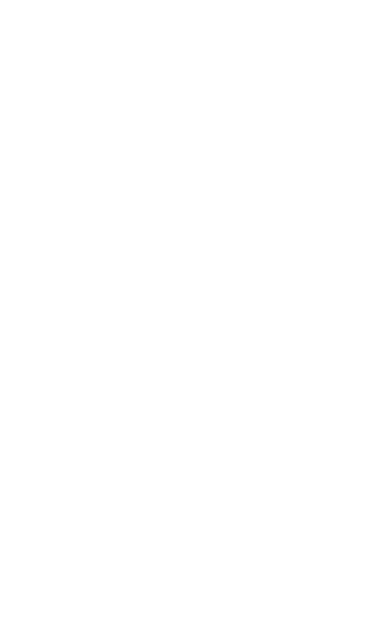
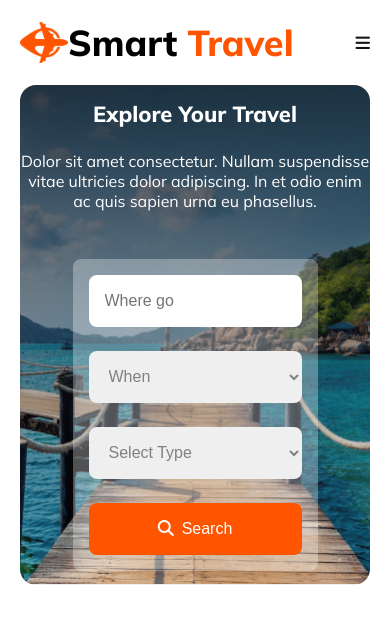
Before and after one commit to subas-roy/B9A2-Smart-Travel, a plain HTML site: page index.html in a window 390 px wide. Drawn offline with Linux system fonts and the light colour scheme.

Commit message:
added nav and banner section with responsive

```diff
--- a/index.html
+++ b/index.html
@@ -6,10 +6,49 @@
     <title>Smart Travel</title>
     <link rel="stylesheet" href="styles/style.css">
     <link rel="stylesheet" href="styles/responsive.css">
+    <link rel="stylesheet" href="https://cdnjs.cloudflare.com/ajax/libs/font-awesome/6.5.1/css/all.min.css" integrity="sha512-DTOQO9RWCH3ppGqcWaEA1BIZOC6xxalwEsw9c2QQeAIftl+Vegovlnee1c9QX4TctnWMn13TZye+giMm8e2LwA==" crossorigin="anonymous" referrerpolicy="no-referrer" />
   </head>
   <body>
-    <header></header>
-    <main></main>
+    <header class="header">
+      <!-- navbar section starts here -->
+      <nav class="header-section">
+        <div class="nav-container">
+            <img src="images/logo.png" alt="">
+            <p>Smart <span class="special">Travel</span></p>
+        </div>
+        <div class="items-container">
+            <a href="">Home</a>
+            <a href="">Packages</a>
+            <a href="">Testimonial</a>
+            <a href="">Blog</a>
+            <a href="">Contact</a>
+            <span class="bars"><i class="fa-solid fa-bars"></i></span>
+        </div>
+      </nav>
+      <!-- navbar section ends here -->
+    </header>
+    <main>
+      <!-- banner section starts here -->
+      <section class="banner-section">
+        <div class="banner-container">
+          <div class="banner-text">
+            <h1>Explore Your Travel</h1>
+            <p>Dolor sit amet consectetur. Nullam suspendisse vitae ultricies dolor adipiscing. In et odio enim ac quis sapien urna eu phasellus.</p>
+          </div>
+          <div class="banner-form">
+            <input type="text" placeholder="Where go">
+            <select name="" id="">
+              <option value="">When</option>
+            </select>
+            <select name="" id="">
+              <option value="">Select Type</option>
+            </select>
+            <button><span style="margin-right: 8px;"><i class="fa-solid fa-magnifying-glass"></i></span>Search</button>
+          </div>
+        </div>
+      </section>
+      <!-- banner section ends here -->
+    </main>
     <footer></footer>
   </body>
 </html>
--- a/styles/responsive.css
+++ b/styles/responsive.css
@@ -0,0 +1,47 @@
+@media screen and (min-width: 992px) {
+  .header-section {
+    margin: 52px auto;
+  }
+  .items-container {
+    display: flex;
+    justify-content: space-between;
+    align-items: center;
+  }
+}
+@media screen and (max-width: 600px) {
+  .header-section,
+  .banner-section {
+    margin: 20px;
+  }
+  .items-container a {
+    display: none;
+  }
+  .bars {
+    display: block;
+  }
+  .bars fa-bars {
+    font-size: 16.5px;
+  }
+  .items-container {
+    justify-content: end;
+  }
+  .banner-form {
+    width: 70%;
+    flex-direction: column;
+  }
+  .banner-text {
+    width: 100%
+  }
+  .banner-form input, select, button {
+    width: 100%;
+  }
+  .banner-text h1 {
+    font-size: 1.37rem;
+  }
+  .nav-container {
+    width: 90%;
+  }
+  .items-container {
+    width: 10%;
+  }
+}
--- a/styles/style.css
+++ b/styles/style.css
@@ -0,0 +1,105 @@
+@import url('https://fonts.googleapis.com/css2?family=Inter:wght@100..900&family=Mulish:ital,wght@0,200..1000;1,200..1000&display=swap');
+
+* {
+  margin: 0;
+  padding: 0;
+  box-sizing: border-box;
+}
+body {
+  font-family: "Mulish", sans-serif;
+}
+
+/* navbar style starts here */
+.header-section {
+  max-width: 1170px;
+  margin: 0 auto;
+  display: flex;
+}
+.nav-container {
+  display: flex;
+  align-items: center;
+  width: 50%;
+}
+.nav-container img {
+  width: 48px;
+}
+.nav-container p {
+  font-size: 2.25rem;
+  font-weight: 800;
+}
+.special {
+  color: #FF5400;
+}
+.items-container {
+  width: 50%;
+  display: flex;
+  justify-content: space-between;
+  align-items: center;
+}
+.items-container a {
+  text-decoration: none;
+  font-size: 18px;
+  color: #424247;
+
+}
+.bars {
+  display: none;
+  color: #131318;
+}
+.fa-bars {
+  font-size: 16.5px;
+}
+
+/* banner section style */
+.banner-section {
+  max-width: 1170px;
+  margin: 0 auto;
+}
+.banner-container {
+  background-image: linear-gradient(180deg, rgba(19, 19, 24, 0.80) 0%, rgba(19, 19, 24, 0.00) 100%), url("../Images/banner.png");
+  background-repeat: no-repeat;
+  background-position: center;
+  background-size: cover;
+  height: 500px;
+  border-radius: 16px;
+  display: flex;
+  justify-content: center;
+  align-items: center;
+  flex-direction: column;
+}
+.banner-text {
+  text-align: center;
+  color: white;
+  width: 596px;
+}
+.banner-text h1 {
+  font-size: 4rem;
+  font-weight: 800;
+  margin-bottom: 24px;
+}
+.banner-text p {
+  font-size: 1rem;
+  font-weight: 400;
+  margin-bottom: 48px;
+}
+.banner-form {
+  display: flex;
+  gap: 24px;
+  padding: 16px;
+  background: rgba(255, 255, 255, 0.30);
+  border-radius: 8px;
+}
+.banner-form input, select, button {
+  color: rgba(19, 19, 24, 0.50);
+  width: 174px;
+  height: 52px;
+  font-size: 1rem;
+  padding: 16px;
+  border-radius: 8px;
+  outline: none;
+  border: none;
+}
+.banner-form button {
+  background-color: #FF5400;
+  color: white;
+}
```
Also changed, not shown: Images/Group 41.png (renamed from Images/Group 40089.png), Images/Rectangle 12.png (renamed from Images/Rectangle 8 (1).png), Images/banner.png (renamed from Images/Group 13 (1) (1).png), Images/logo.png (renamed from Images/Group 40071 (2).png).
